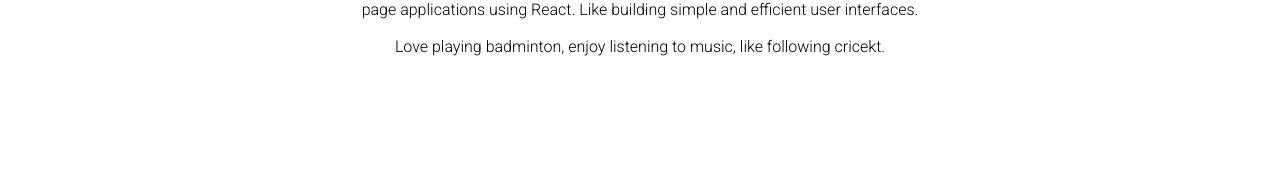
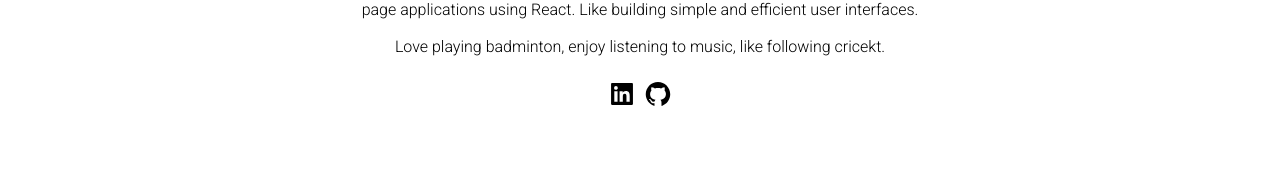
Before and after one commit to ksrinreddy/portfolio, a React (Create React App) app: page /about in a window 1280 px wide. Shown: the part 449-619 px from the top of the page. Built offline with nearby package versions, Linux system fonts and the light colour scheme.

Commit message:
update social links color to dark as the background is white (about.js)

```diff
--- a/src/pages/styles-pages/_About.scss
+++ b/src/pages/styles-pages/_About.scss
@@ -76,7 +76,8 @@
     display: flex;
     align-items: center;
     justify-content: center;
-    color: a.$text-white;
+    // color: a.$text-white;
+    color: #000;
 
     font-size: a.fs(28);
     transition: all 300ms ease;
--- a/src/styles/css/index.css
+++ b/src/styles/css/index.css
@@ -656,7 +656,7 @@ p {
   display: flex;
   align-items: center;
   justify-content: center;
-  color: #ffffff;
+  color: #000;
   font-size: 1.75rem;
   transition: all 300ms ease;
 }
```
Also changed, not shown: 1 other file (tests, documents, lock files or other folders).
